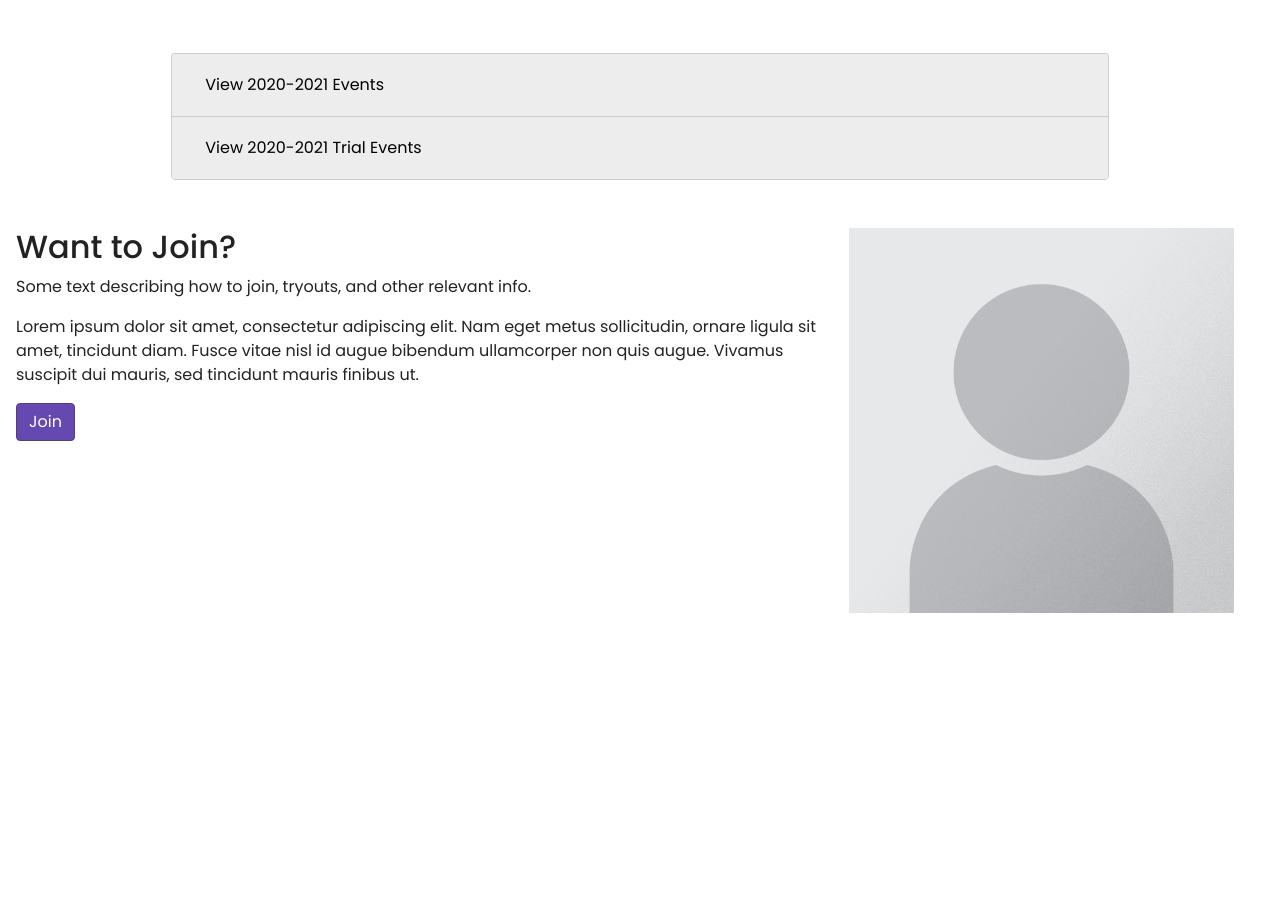
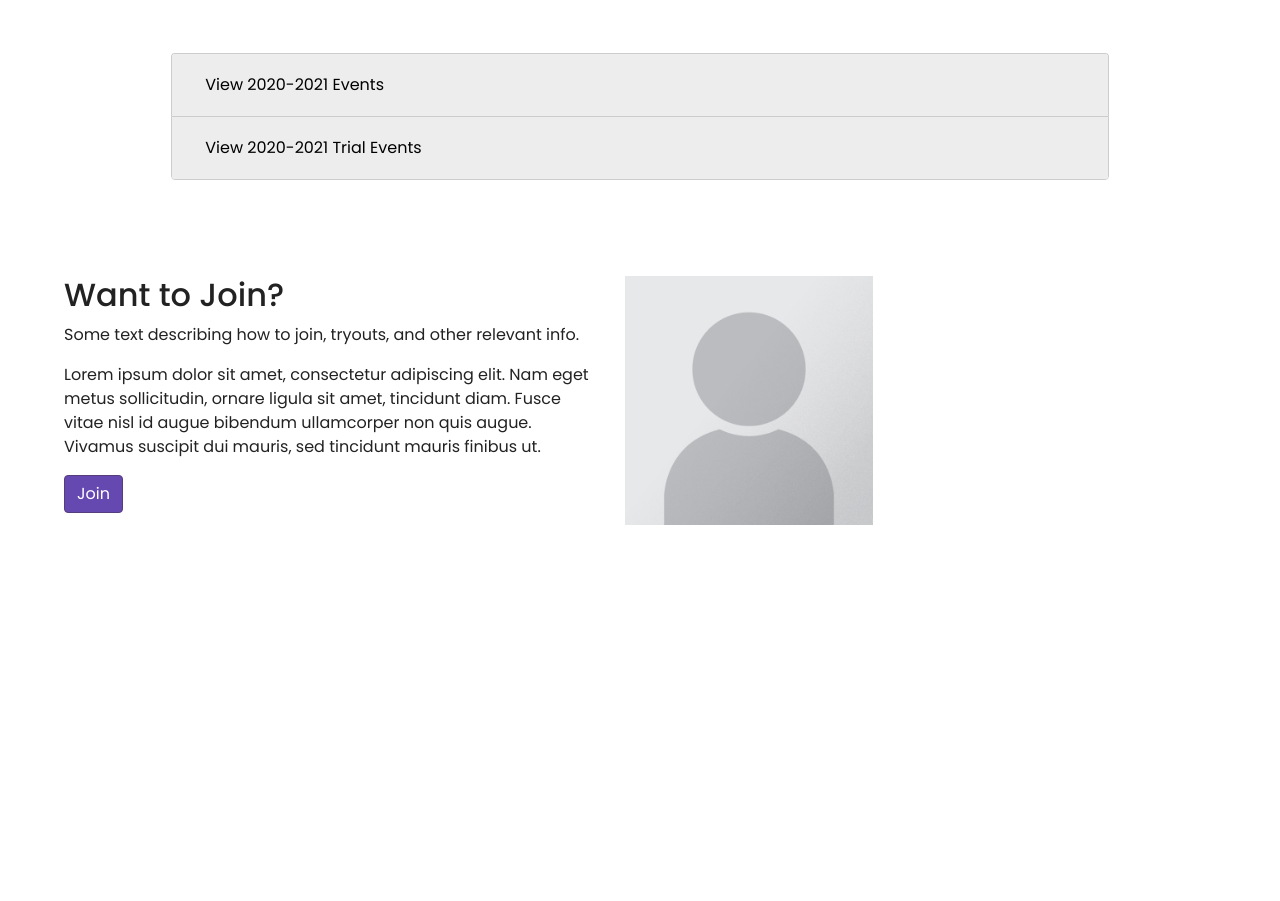
Before and after one commit to Wootton-High-School-Scioly-Club/Website, a PHP site: page / in a window 1280 px wide. Shown: the part 1480-2381 px from the top of the page. Run offline with PHP 8.4, Linux system fonts and the light colour scheme; some libraries are stand-ins or nearby versions.

Commit message:
Update style.css

```diff
--- a/style.css
+++ b/style.css
@@ -322,7 +322,7 @@ figure {
     padding: 1rem;
 }
 
-.row .padding .wow .fadeInLeft{
+#row_in_join_div{
 	padding: 3rem;
 	width: 75%;
 }
```
